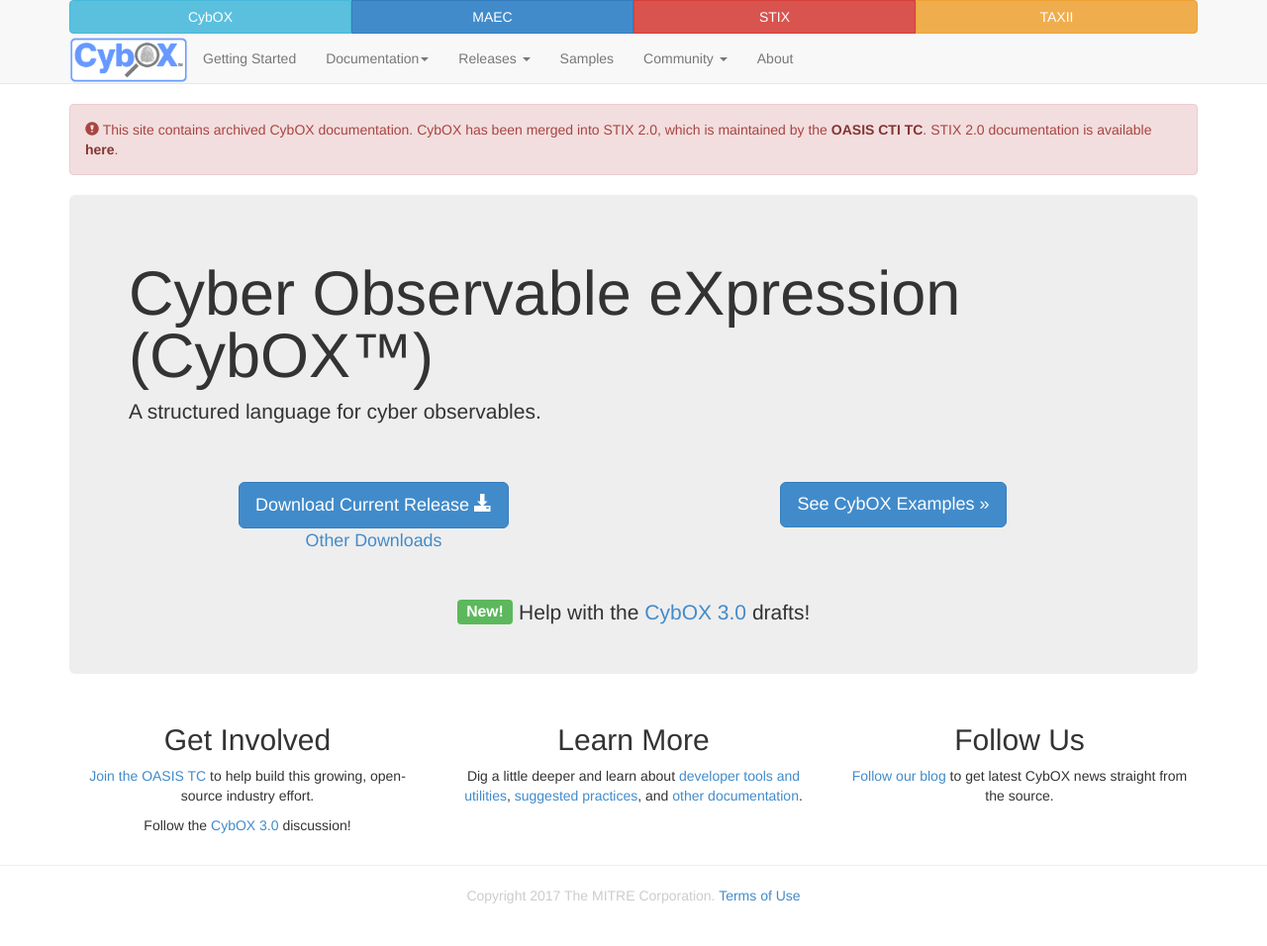
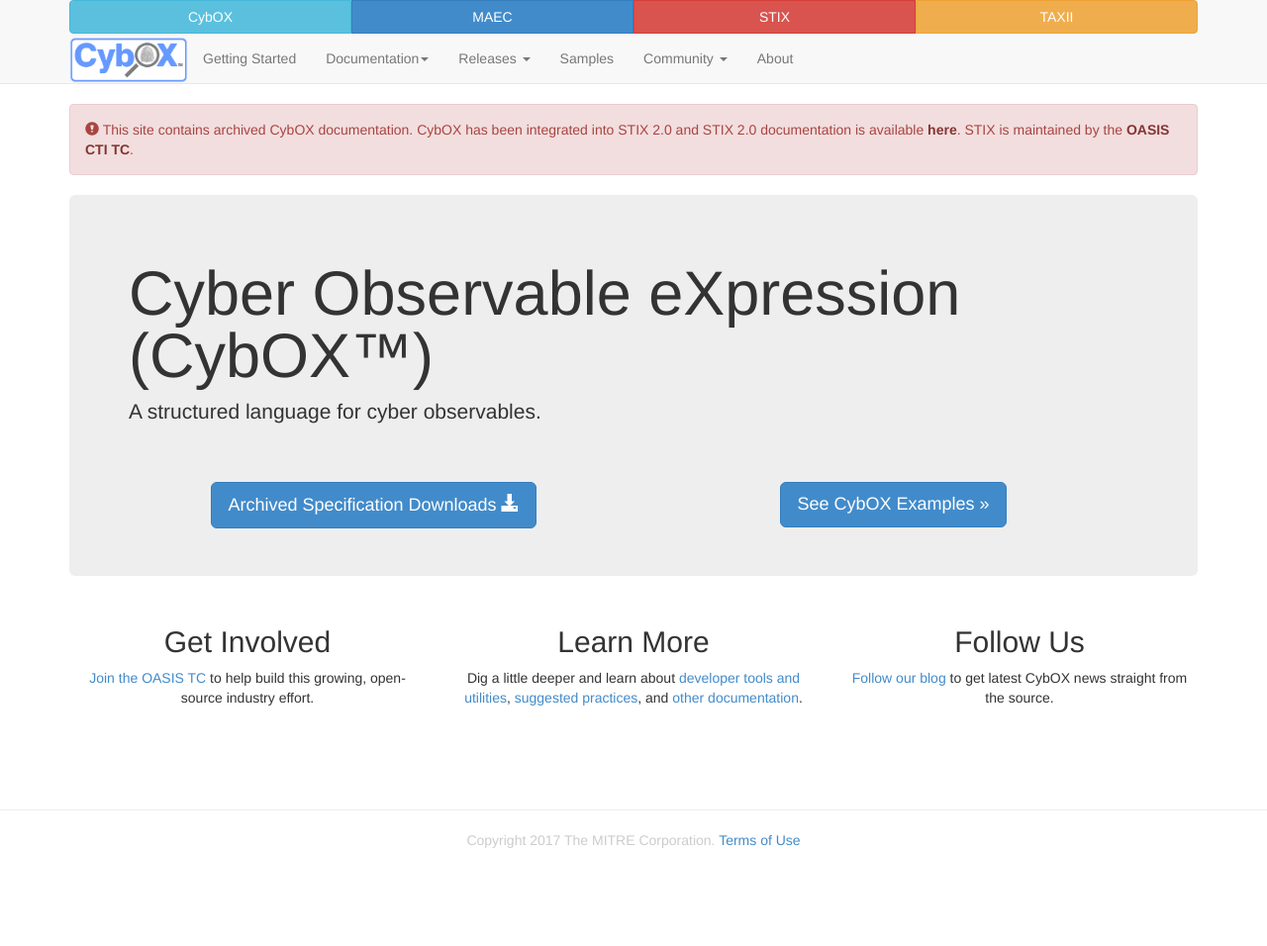
Before and after one commit to CybOXProject/cyboxproject.github.io, a Jekyll site: the page built from index.md, in a window 1280 px wide. Shown: the whole page at 99% size. Built offline with Jekyll 4.4.1, drawn with Linux system fonts in a browser that asks for light colours; after the commit the page ends 900 px from its top, so only the background shows below that.

Commit message:
Indicate more clearly that this is an archive site

```diff
--- a/_includes/nav.html
+++ b/_includes/nav.html
@@ -34,7 +34,7 @@
         <li class="dropdown">
           <a href="#" class="dropdown-toggle" data-toggle="dropdown">Releases <span class="caret"></span></a>
           <ul class="dropdown-menu" role="menu">
-            <li role="presentation"><a href="/releases/2.1">CybOX v2.1 (current release)</a></li>
+            <li role="presentation"><a href="/releases/2.1">CybOX v2.1</a></li>
             <li role="presentation" class="divider"></li>
             <li role="presentation"><a href="/releases/archive">Release Archive</a></li>
           </ul>
--- a/_layouts/flat.html
+++ b/_layouts/flat.html
@@ -7,7 +7,7 @@
 
     <div class="container">
     <div class="alert alert-danger" role="alert">
-      <span class="glyphicon glyphicon-exclamation-sign"></span> This site contains archived CybOX documentation. CybOX has been merged into STIX 2.0, which is maintained by the <a href="https://www.oasis-open.org/committees/tc_home.php?wg_abbrev=cti" class="alert-link"> OASIS CTI TC</a>. STIX 2.0 documentation is available <a href="https://oasis-open.github.io/cti-documentation/" class="alert-link">here</a>.
+      <span class="glyphicon glyphicon-exclamation-sign"></span> This site contains archived CybOX documentation. CybOX has been integrated into STIX 2.0 and STIX 2.0 documentation is available <a href="https://oasis-open.github.io/cti-documentation/" class="alert-link">here</a>. STIX is maintained by the <a href="https://www.oasis-open.org/committees/tc_home.php?wg_abbrev=cti" class="alert-link"> OASIS CTI TC</a>.
     </div>
 
       <div class="row">
--- a/index.md
+++ b/index.md
@@ -11,15 +11,11 @@
   <br />
   <div class="row">
     <div class="col-md-6 text-center">
-      <a class="btn btn-primary btn-lg" role="button" href="http://cybox.mitre.org/language/version{{site.current_version}}/cybox_v{{site.current_version}}_offline.zip">Download Current Release <span class="glyphicon glyphicon-download-alt"></span></a>
-      <p class="small"><a href="/releases/2.1">Other Downloads</a></p>
+      <a class="btn btn-primary btn-lg" role="button" href="/releases/archive/">Archived Specification Downloads <span class="glyphicon glyphicon-download-alt"></span></a>
     </div>
     <div class="col-md-6 text-center">
       <a class="btn btn-primary btn-lg" role="button" href="/samples/">See CybOX Examples »</a>
     </div>
-  </div>
-  <div class="row announcement">
-    <p><span class="label label-success">New!</span> Help with the <a href="http://stixproject.github.io/stix2.0/#cybox3.0">CybOX 3.0</a> drafts!</p>
   </div>
 </div>
 
@@ -27,7 +23,6 @@
   <div class="col-md-4 text-center">
     <h2>Get Involved</h2>
     <p><a href="https://www.oasis-open.org/committees/tc_home.php?wg_abbrev=cti">Join the OASIS TC</a> to help build this growing, open-source industry effort.</p>
-    <p>Follow the <a href="http://stixproject.github.io/stix2.0/#cybox3.0">CybOX 3.0</a> discussion!</p>
   </div>
   <div class="col-md-4 text-center">
     <h2>Learn More</h2>
```
Also changed, not shown: releases/2.1/index.md (+0 -2 lines), releases/archive/index.md (+6 -1 lines).
